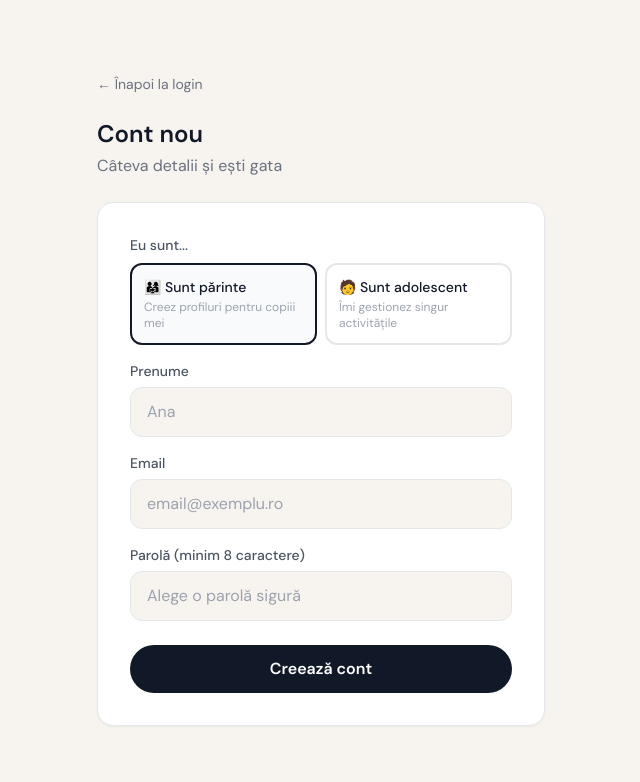
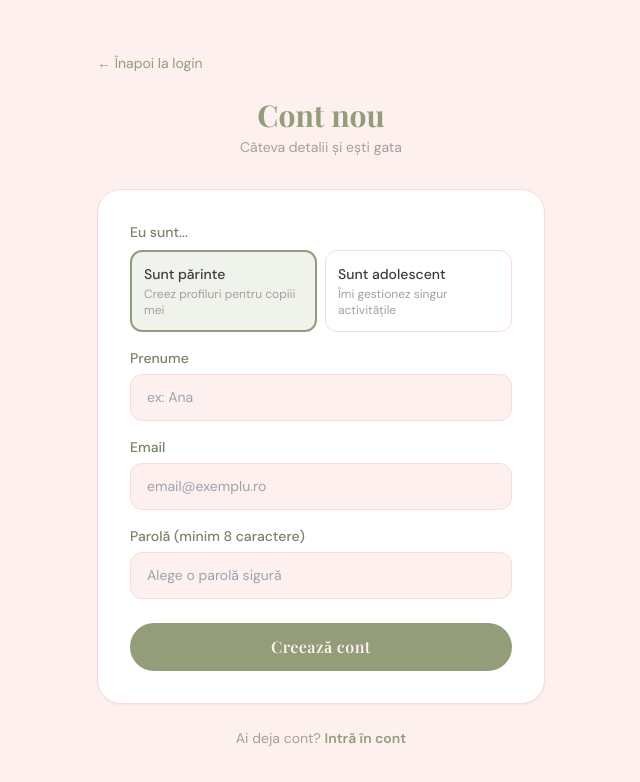
Before and after one commit to DimaAnaMaria/kidsapp-web, a React (Create React App) app: page /register in a window 1280 px wide. Shown: the top 782 px of the page, without its empty margins (319-959 px from the left). Built offline with nearby package versions, Linux system fonts and the light colour scheme; the HTML template or start-up script is replaced by a standard one.

Commit message:
Appling the same style for register and activity detail

```diff
--- a/src/pages/ActivityDetailPage.tsx
+++ b/src/pages/ActivityDetailPage.tsx
@@ -10,171 +10,239 @@ export default function ActivityDetailPage() {
   const activity  = (location.state as any)?.activity;
   const { activeProfile } = useProfileStore();
   const [saved, setSaved] = useState(false);
-
-  // Timpul petrecut pe pagina
   const startTime = useRef(Date.now());
 
   useEffect(() => {
-    if (!activity || !activeProfile) return;
-
-    // Logheaza "view" cand se deschide pagina
-    api.post(`/activities/${activity.id}/interact`, {
-      profileId: activeProfile.id,
-      action: 'view',
-    }).catch(() => {});
-
-    // Logheaza durata cand paraseste pagina
+    if (!activity?.id || !activeProfile?.id) return;
+    const profileId  = activeProfile.id;
+    const activityId = activity.id;
+    api.post(`/activities/${activityId}/interact`, { profileId, action: 'view' }).catch(() => {});
     return () => {
       const duration = Math.round((Date.now() - startTime.current) / 1000);
       if (duration > 2) {
-        api.post(`/activities/${activity.id}/interact`, {
-          profileId: activeProfile.id,
-          action: 'view',
-          durationSeconds: duration,
-        }).catch(() => {});
+        api.post(`/activities/${activityId}/interact`, { profileId, action: 'view', durationSeconds: duration }).catch(() => {});
       }
     };
   }, [activity?.id, activeProfile?.id]);
 
   if (!activity) return (
-    <div className="max-w-3xl mx-auto px-4 py-16 text-center text-gray-400">
-      <div className="text-4xl mb-3">😕</div>
-      <div>Activitatea nu a fost găsită.</div>
-      <button onClick={() => navigate(-1)} className="mt-4 text-sm text-gray-500 hover:text-gray-700">
+    <div className="max-w-3xl mx-auto px-4 py-16 text-center" style={{ color: '#A89E9C' }}>
+      <div className="text-4xl mb-3">🔍</div>
+      <div style={{ fontFamily: 'DM Sans, sans-serif' }}>Activitatea nu a fost găsită.</div>
+      <button onClick={() => navigate(-1)} className="mt-4 text-sm hover:opacity-70"
+        style={{ color: '#939D7A', fontFamily: 'DM Sans, sans-serif' }}>
         ← Înapoi
       </button>
     </div>
   );
 
-  const colors     = CATEGORY_COLORS[activity.category] || CATEGORY_COLORS.sociabil;
-  const priceLabel = activity.price === 0 && activity.price_type === 'free'
-  ? 'Gratuit'
-  : activity.price_type === 'variable'
-  ? 'Nespecificat'
-  : activity.price === 0
-  ? 'Gratuit'
-  : `${activity.price} RON/${activity.price_type === 'monthly' ? 'lună' : 'ședință'}`;
+  const colors = CATEGORY_COLORS[activity.category] || CATEGORY_COLORS.sociabil;
+
+  const priceLabel = activity.price_type === 'free' || activity.price === 0
+    ? 'Gratuit'
+    : activity.price_type === 'variable'
+    ? 'Nespecificat'
+    : `${activity.price} RON/${activity.price_type === 'monthly' ? 'lună' : 'ședință'}`;
 
   async function handleSave() {
     if (!activeProfile) { alert('Completează mai întâi chestionarul de profil.'); return; }
     try {
       await api.post(`/profiles/${activeProfile.id}/saved/${activity.id}`, {});
-      // Logheaza actiunea de save — semnal puternic pentru ML
-      await api.post(`/activities/${activity.id}/interact`, {
-        profileId: activeProfile.id,
-        action: 'save',
-      });
+      await api.post(`/activities/${activity.id}/interact`, { profileId: activeProfile.id, action: 'save' });
       setSaved(true);
     } catch { alert('Nu s-a putut salva activitatea.'); }
   }
 
   async function handleContact() {
     if (!activeProfile) return;
-    // Logheaza click pe contact — semnal de interes ridicat
-    await api.post(`/activities/${activity.id}/interact`, {
-      profileId: activeProfile.id,
-      action: 'click_contact',
-    }).catch(() => {});
+    await api.post(`/activities/${activity.id}/interact`, { profileId: activeProfile.id, action: 'click_contact' }).catch(() => {});
   }
+
+  const btnBase = {
+    flex: '1',
+    padding: '14px 20px',
+    borderRadius: '50px',
+    fontFamily: 'Playfair Display, serif',
+    fontSize: '14px',
+    fontWeight: 500,
+    letterSpacing: '0.02em',
+    cursor: 'pointer',
+    transition: 'all 0.2s',
+    textAlign: 'center' as const,
+    textDecoration: 'none',
+    display: 'flex',
+    alignItems: 'center',
+    justifyContent: 'center',
+  };
+
+  const btnPrimary = {
+    ...btnBase,
+    backgroundColor: '#939D7A',
+    color: '#FDF0EE',
+    border: '1px solid #939D7A',
+  };
+
+  const btnSecondary = {
+    ...btnBase,
+    backgroundColor: 'white',
+    color: '#939D7A',
+    border: '1px solid #939D7A',
+  };
+
+  const btnDisabled = {
+    ...btnBase,
+    backgroundColor: '#F0F2EC',
+    color: '#939D7A',
+    border: '1px solid #939D7A',
+    opacity: 0.7,
+    cursor: 'default' as const,
+  };
 
   return (
     <div className="max-w-3xl mx-auto px-4 py-8">
-      <button onClick={() => navigate(-1)} className="text-sm text-gray-500 hover:text-gray-700 mb-6 block">
+      <button onClick={() => navigate(-1)}
+        className="text-sm mb-6 block hover:opacity-70 transition-opacity"
+        style={{ color: '#939D7A', fontFamily: 'DM Sans, sans-serif' }}>
         ← Înapoi
       </button>
 
+      {/* Header card */}
       <div className="rounded-2xl p-8 mb-6" style={{ backgroundColor: colors.bg }}>
-        <div className="text-5xl mb-3">{CATEGORY_ICONS[activity.category]}</div>
-        <div className="text-xs font-bold uppercase tracking-wider mb-2" style={{ color: colors.text }}>
+        <div className="text-4xl mb-3">{CATEGORY_ICONS[activity.category]}</div>
+        <div className="text-xs font-bold uppercase tracking-wider mb-2"
+          style={{ color: colors.text, fontFamily: 'DM Sans, sans-serif' }}>
           {CATEGORY_LABELS[activity.category]}
         </div>
-        <h1 className="text-2xl font-bold text-gray-900 leading-tight">{activity.title}</h1>
+        <h1 className="text-2xl font-bold leading-tight"
+          style={{ fontFamily: 'Playfair Display, serif', color: '#3D3D3D' }}>
+          {activity.title}
+        </h1>
       </div>
 
+      {/* Chips info */}
       <div className="flex flex-wrap gap-2 mb-6">
-        <Chip icon="👶" text={`${activity.age_min}–${activity.age_max} ani`} />
-        <Chip icon="💰" text={priceLabel} />
-        {activity.zone && <Chip icon="📍" text={activity.zone} />}
-        {activity.is_recurring && <Chip icon="🔄" text="Curs recurent" />}
-        {activity.schedule_time && <Chip icon="🕐" text={activity.schedule_time} />}
+        <Chip label={`${activity.age_min}–${activity.age_max} ani`} />
+        <Chip label={priceLabel} />
+        {activity.zone && <Chip label={activity.zone} />}
+        {activity.is_recurring && <Chip label="Curs recurent" />}
+        {activity.schedule_time && <Chip label={activity.schedule_time} />}
       </div>
 
+      {/* Info cards */}
       <div className="grid grid-cols-1 md:grid-cols-2 gap-4 mb-6">
         {activity.address && (
           <InfoCard title="Locație">
-            {activity.location_name && <p className="font-medium text-gray-800">{activity.location_name}</p>}
-            <p className="text-gray-500 text-sm">{activity.address}</p>
+            {activity.location_name && (
+              <p className="font-medium text-sm mb-0.5" style={{ color: '#3D3D3D', fontFamily: 'DM Sans, sans-serif' }}>
+                {activity.location_name}
+              </p>
+            )}
+            <p className="text-sm" style={{ color: '#A89E9C', fontFamily: 'DM Sans, sans-serif' }}>
+              {activity.address}
+            </p>
           </InfoCard>
         )}
         {(activity.schedule_days || activity.schedule_time) && (
           <InfoCard title="Program">
-            {activity.schedule_days && <p className="text-gray-800">{activity.schedule_days.join(', ')}</p>}
-            {activity.schedule_time && <p className="text-gray-500 text-sm">{activity.schedule_time}</p>}
+            {activity.schedule_days && (
+              <p className="text-sm" style={{ color: '#3D3D3D', fontFamily: 'DM Sans, sans-serif' }}>
+                {activity.schedule_days.join(', ')}
+              </p>
+            )}
+            {activity.schedule_time && (
+              <p className="text-sm" style={{ color: '#A89E9C', fontFamily: 'DM Sans, sans-serif' }}>
+                {activity.schedule_time}
+              </p>
+            )}
           </InfoCard>
         )}
         {(activity.phone || activity.organizer_name) && (
           <InfoCard title="Contact">
-            {activity.organizer_name && <p className="font-medium text-gray-800">{activity.organizer_name}</p>}
+            {activity.organizer_name && (
+              <p className="font-medium text-sm mb-0.5" style={{ color: '#3D3D3D', fontFamily: 'DM Sans, sans-serif' }}>
+                {activity.organizer_name}
+              </p>
+            )}
             {activity.phone && (
               <a href={`tel:${activity.phone}`} onClick={handleContact}
-                className="text-blue-600 hover:underline text-sm">
-                📞 {activity.phone}
+                className="text-sm hover:opacity-70 transition-opacity"
+                style={{ color: '#939D7A', fontFamily: 'DM Sans, sans-serif' }}>
+                {activity.phone}
               </a>
             )}
           </InfoCard>
         )}
         <InfoCard title="Preț">
-          <p className="text-lg font-bold text-gray-900">{priceLabel}</p>
-          {activity.price_notes && <p className="text-sm text-gray-500 mt-1">💡 {activity.price_notes}</p>}
+          <p className="text-lg font-bold" style={{ color: '#3D3D3D', fontFamily: 'Playfair Display, serif' }}>
+            {priceLabel}
+          </p>
+          {activity.price_notes && (
+            <p className="text-xs mt-1" style={{ color: '#A89E9C', fontFamily: 'DM Sans, sans-serif' }}>
+              {activity.price_notes}
+            </p>
+          )}
         </InfoCard>
       </div>
 
+      {/* Descriere */}
       {(activity.description || activity.short_description) && (
-        <div className="bg-white rounded-2xl p-6 border border-gray-200 mb-6">
-          <h3 className="font-bold text-gray-900 mb-3">Despre activitate</h3>
-          <p className="text-gray-600 leading-relaxed text-sm">
+        <div className="rounded-2xl p-6 mb-6" style={{ backgroundColor: 'white', border: '1px solid #F8DCD9' }}>
+          <h3 className="font-bold mb-3 text-sm uppercase tracking-wider"
+            style={{ color: '#A89E9C', fontFamily: 'DM Sans, sans-serif' }}>
+            Despre activitate
+          </h3>
+          <p className="text-sm leading-relaxed" style={{ color: '#5D5D5D', fontFamily: 'DM Sans, sans-serif' }}>
             {activity.description || activity.short_description}
           </p>
         </div>
       )}
 
+      {/* Butoane — acelasi stil */}
       <div className="flex gap-3">
         {activity.phone && (
-          <a href={`tel:${activity.phone}`} onClick={handleContact}
-            className="flex-1 bg-gray-900 text-white py-3 rounded-full text-center font-bold hover:opacity-90">
-            📞 Sună acum
+          <a href={`tel:${activity.phone}`} onClick={handleContact} style={btnPrimary}
+            onMouseEnter={e => (e.currentTarget.style.backgroundColor = '#7A8465')}
+            onMouseLeave={e => (e.currentTarget.style.backgroundColor = '#939D7A')}>
+            Sună acum
           </a>
         )}
         {activity.website && (
           <a href={activity.website} target="_blank" rel="noopener noreferrer"
-            className="flex-1 border border-gray-200 text-gray-700 py-3 rounded-full text-center font-medium hover:border-gray-400">
-            🌐 Website
+            style={btnSecondary}
+            onMouseEnter={e => (e.currentTarget.style.backgroundColor = '#F0F2EC')}
+            onMouseLeave={e => (e.currentTarget.style.backgroundColor = 'white')}>
+            Website
           </a>
         )}
         <button onClick={handleSave} disabled={saved}
-          className={`flex-1 py-3 rounded-full font-bold transition-all ${
-            saved ? 'bg-purple-100 text-purple-700 cursor-default' : 'bg-purple-50 text-purple-700 hover:bg-purple-100 border border-purple-200'
-          }`}>
-          {saved ? '✓ Salvat' : '❤️ Salvează'}
+          style={saved ? btnDisabled : btnSecondary}
+          onMouseEnter={e => { if (!saved) (e.currentTarget as HTMLElement).style.backgroundColor = '#F0F2EC'; }}
+          onMouseLeave={e => { if (!saved) (e.currentTarget as HTMLElement).style.backgroundColor = 'white'; }}>
+          {saved ? 'Salvat' : 'Salvează'}
         </button>
       </div>
     </div>
   );
 }
 
-function Chip({ icon, text }: { icon: string; text: string }) {
+function Chip({ label }: { label: string }) {
   return (
-    <div className="flex items-center gap-1.5 bg-white border border-gray-200 rounded-full px-3 py-1.5">
-      <span className="text-sm">{icon}</span>
-      <span className="text-xs font-medium text-gray-600">{text}</span>
+    <div className="flex items-center px-3 py-1.5 rounded-full"
+      style={{ backgroundColor: 'white', border: '1px solid #F8DCD9' }}>
+      <span className="text-xs font-medium" style={{ color: '#7A8465', fontFamily: 'DM Sans, sans-serif' }}>
+        {label}
+      </span>
     </div>
   );
 }
 
 function InfoCard({ title, children }: { title: string; children: React.ReactNode }) {
   return (
-    <div className="bg-white rounded-2xl p-5 border border-gray-200">
-      <h3 className="text-xs font-bold uppercase tracking-wider text-gray-400 mb-2">{title}</h3>
+    <div className="rounded-2xl p-5" style={{ backgroundColor: 'white', border: '1px solid #F8DCD9' }}>
+      <h3 className="text-xs font-bold uppercase tracking-wider mb-2"
+        style={{ color: '#A89E9C', fontFamily: 'DM Sans, sans-serif' }}>
+        {title}
+      </h3>
       {children}
     </div>
   );
--- a/src/pages/RegisterPage.tsx
+++ b/src/pages/RegisterPage.tsx
@@ -1,30 +1,36 @@
 import React, { useState } from 'react';
-import { useNavigate, Link } from 'react-router-dom';
+import { Link, useNavigate } from 'react-router-dom';
 import api from '../services/api';
 import { useAuthStore } from '../store/useAuthStore';
 
 const ROLES = [
-  { value: 'parent', label: '👨‍👩‍👧 Sunt părinte', desc: 'Creez profiluri pentru copiii mei' },
-  { value: 'teen', label: '🧑 Sunt adolescent', desc: 'Îmi gestionez singur activitățile' },
+  { value: 'parent', label: 'Sunt părinte', desc: 'Creez profiluri pentru copiii mei' },
+  { value: 'teen',   label: 'Sunt adolescent', desc: 'Îmi gestionez singur activitățile' },
 ];
 
 export default function RegisterPage() {
   const navigate = useNavigate();
   const { login } = useAuthStore();
-  const [email, setEmail] = useState('');
-  const [password, setPassword] = useState('');
+  const [email,     setEmail]     = useState('');
+  const [password,  setPassword]  = useState('');
   const [firstName, setFirstName] = useState('');
-  const [role, setRole] = useState('parent');
-  const [error, setError] = useState('');
-  const [loading, setLoading] = useState(false);
-  const [age, setAge] = useState('');
+  const [age,       setAge]       = useState('');
+  const [role,      setRole]      = useState('parent');
+  const [error,     setError]     = useState('');
+  const [loading,   setLoading]   = useState(false);
 
   async function handleSubmit(e: React.FormEvent) {
     e.preventDefault();
     if (password.length < 8) { setError('Parola trebuie să aibă cel puțin 8 caractere.'); return; }
+    if (role === 'teen' && (!age || parseInt(age) < 10 || parseInt(age) > 18)) {
+      setError('Vârsta trebuie să fie între 10 și 18 ani.'); return;
+    }
     setError(''); setLoading(true);
     try {
-      const { data } = await api.post('/auth/register', { email, password, firstName, role });
+      const { data } = await api.post('/auth/register', {
+        email, password, firstName, role,
+        age: role === 'teen' ? parseInt(age) : undefined,
+      });
       login(data.user, data.token);
       navigate('/');
     } catch (err: any) {
@@ -34,82 +40,145 @@ export default function RegisterPage() {
     }
   }
 
+  const inputStyle = {
+    width: '100%',
+    padding: '12px 16px',
+    borderRadius: '12px',
+    border: '1px solid #F8DCD9',
+    backgroundColor: '#FDF0EE',
+    fontFamily: 'DM Sans, sans-serif',
+    fontSize: '14px',
+    color: '#3D3D3D',
+    outline: 'none',
+    transition: 'border 0.2s',
+  };
+
   return (
-    <div className="min-h-screen bg-[#F7F3EE] flex items-center justify-center p-4">
+    <div className="min-h-screen flex items-center justify-center p-4" style={{ backgroundColor: '#FDF0EE' }}>
       <div className="w-full max-w-md">
 
-        <Link to="/login" className="block text-sm text-gray-500 mb-6 hover:text-gray-700">
+        <Link to="/login" className="block text-sm mb-6 hover:opacity-70 transition-opacity"
+          style={{ color: '#939D7A', fontFamily: 'DM Sans, sans-serif' }}>
           ← Înapoi la login
         </Link>
 
-        <h1 className="text-2xl font-bold text-gray-900 mb-1">Cont nou</h1>
-        <p className="text-gray-500 mb-6">Câteva detalii și ești gata</p>
+        <div className="text-center mb-8">
+          <h1 className="text-3xl font-bold mb-1"
+            style={{ fontFamily: 'Playfair Display, serif', color: '#939D7A' }}>
+            Cont nou
+          </h1>
+          <p className="text-sm" style={{ color: '#A89E9C', fontFamily: 'DM Sans, sans-serif' }}>
+            Câteva detalii și ești gata
+          </p>
+        </div>
 
-        <div className="bg-white rounded-2xl p-8 border border-gray-200 shadow-sm">
+        <div className="rounded-3xl p-8 shadow-sm" style={{ backgroundColor: 'white', border: '1px solid #F8DCD9' }}>
+          {error && (
+            <div className="rounded-xl p-3 mb-4 text-sm"
+              style={{ backgroundColor: '#FDE8E8', color: '#C0392B', border: '1px solid #F5C6C6', fontFamily: 'DM Sans, sans-serif' }}>
+              {error}
+            </div>
+          )}
+
           <form onSubmit={handleSubmit} className="flex flex-col gap-4">
 
-            {error && (
-              <div className="bg-red-50 border border-red-200 text-red-700 rounded-xl p-3 text-sm">
-                {error}
-              </div>
-            )}
-
-            {/* Tip cont */}
+            {/* Selectie rol */}
             <div>
-              <label className="block text-sm font-medium text-gray-600 mb-2">Eu sunt...</label>
+              <label className="block text-sm font-medium mb-2"
+                style={{ fontFamily: 'DM Sans, sans-serif', color: '#7A8465' }}>
+                Eu sunt...
+              </label>
               <div className="grid grid-cols-2 gap-2">
                 {ROLES.map(r => (
-                  <button
-                    key={r.value}
-                    type="button"
-                    onClick={() => setRole(r.value)}
-                    className={`p-3 rounded-xl border-2 text-left transition-all ${role === r.value
-                        ? 'border-gray-900 bg-gray-50'
-                        : 'border-gray-200 hover:border-gray-300'
-                      }`}
-                  >
-                    <div className="text-sm font-medium text-gray-900">{r.label}</div>
-                    <div className="text-xs text-gray-400 mt-0.5">{r.desc}</div>
+                  <button key={r.value} type="button" onClick={() => setRole(r.value)}
+                    className="p-3 rounded-xl text-left transition-all"
+                    style={{
+                      border: role === r.value ? '2px solid #939D7A' : '1px solid #F8DCD9',
+                      backgroundColor: role === r.value ? '#F0F2EC' : 'white',
+                    }}>
+                    <div className="text-sm font-medium" style={{ color: '#3D3D3D', fontFamily: 'DM Sans, sans-serif' }}>
+                      {r.label}
+                    </div>
+                    <div className="text-xs mt-0.5" style={{ color: '#A89E9C', fontFamily: 'DM Sans, sans-serif' }}>
+                      {r.desc}
+                    </div>
                   </button>
                 ))}
               </div>
             </div>
 
+            {/* Prenume */}
             <div>
-              <label className="block text-sm font-medium text-gray-600 mb-1.5">Prenume</label>
+              <label className="block text-sm font-medium mb-1.5"
+                style={{ fontFamily: 'DM Sans, sans-serif', color: '#7A8465' }}>
+                Prenume
+              </label>
               <input type="text" value={firstName} onChange={e => setFirstName(e.target.value)}
-                placeholder="Ana" required
-                className="w-full border border-gray-200 rounded-xl px-4 py-3 text-gray-900 focus:outline-none focus:border-gray-400 bg-[#F7F3EE]" />
+                placeholder="ex: Ana" required style={inputStyle}
+                onFocus={e => (e.currentTarget.style.border = '1px solid #939D7A')}
+                onBlur={e => (e.currentTarget.style.border = '1px solid #F8DCD9')}/>
             </div>
+
+            {/* Varsta doar pentru teen */}
             {role === 'teen' && (
               <div>
-                <label className="block text-sm font-medium text-gray-600 mb-1.5">Vârsta ta</label>
+                <label className="block text-sm font-medium mb-1.5"
+                  style={{ fontFamily: 'DM Sans, sans-serif', color: '#7A8465' }}>
+                  Vârsta ta
+                </label>
                 <input type="number" value={age} onChange={e => setAge(e.target.value)}
-                  placeholder="ex: 15" min="10" max="18" required
-                  className="w-full border border-gray-200 rounded-xl px-4 py-3 focus:outline-none focus:border-gray-400 bg-[#F7F3EE]" />
+                  placeholder="ex: 15" min="10" max="18" required style={inputStyle}
+                  onFocus={e => (e.currentTarget.style.border = '1px solid #939D7A')}
+                  onBlur={e => (e.currentTarget.style.border = '1px solid #F8DCD9')}/>
               </div>
             )}
 
+            {/* Email */}
             <div>
-              <label className="block text-sm font-medium text-gray-600 mb-1.5">Email</label>
+              <label className="block text-sm font-medium mb-1.5"
+                style={{ fontFamily: 'DM Sans, sans-serif', color: '#7A8465' }}>
+                Email
+              </label>
               <input type="email" value={email} onChange={e => setEmail(e.target.value)}
-                placeholder="email@exemplu.ro" required
-                className="w-full border border-gray-200 rounded-xl px-4 py-3 text-gray-900 focus:outline-none focus:border-gray-400 bg-[#F7F3EE]" />
+                placeholder="email@exemplu.ro" required style={inputStyle}
+                onFocus={e => (e.currentTarget.style.border = '1px solid #939D7A')}
+                onBlur={e => (e.currentTarget.style.border = '1px solid #F8DCD9')}/>
             </div>
 
+            {/* Parola */}
             <div>
-              <label className="block text-sm font-medium text-gray-600 mb-1.5">Parolă (minim 8 caractere)</label>
+              <label className="block text-sm font-medium mb-1.5"
+                style={{ fontFamily: 'DM Sans, sans-serif', color: '#7A8465' }}>
+                Parolă (minim 8 caractere)
+              </label>
               <input type="password" value={password} onChange={e => setPassword(e.target.value)}
-                placeholder="Alege o parolă sigură" required
-                className="w-full border border-gray-200 rounded-xl px-4 py-3 text-gray-900 focus:outline-none focus:border-gray-400 bg-[#F7F3EE]" />
+                placeholder="Alege o parolă sigură" required style={inputStyle}
+                onFocus={e => (e.currentTarget.style.border = '1px solid #939D7A')}
+                onBlur={e => (e.currentTarget.style.border = '1px solid #F8DCD9')}/>
             </div>
 
             <button type="submit" disabled={loading}
-              className="w-full bg-gray-900 text-white rounded-full py-3 font-bold hover:opacity-90 transition-opacity disabled:opacity-50 mt-2">
+              className="w-full py-3 rounded-full font-semibold mt-2 transition-all disabled:opacity-50"
+              style={{
+                backgroundColor: '#939D7A',
+                color: '#FDF0EE',
+                fontFamily: 'Playfair Display, serif',
+                letterSpacing: '0.03em',
+                border: 'none',
+              }}
+              onMouseEnter={e => (e.currentTarget.style.backgroundColor = '#7A8465')}
+              onMouseLeave={e => (e.currentTarget.style.backgroundColor = '#939D7A')}>
               {loading ? 'Se creează...' : 'Creează cont'}
             </button>
           </form>
         </div>
+
+        <p className="text-center mt-6 text-sm" style={{ fontFamily: 'DM Sans, sans-serif', color: '#A89E9C' }}>
+          Ai deja cont?{' '}
+          <Link to="/login" style={{ color: '#939D7A', fontWeight: 600 }}>
+            Intră în cont
+          </Link>
+        </p>
       </div>
     </div>
   );
```
